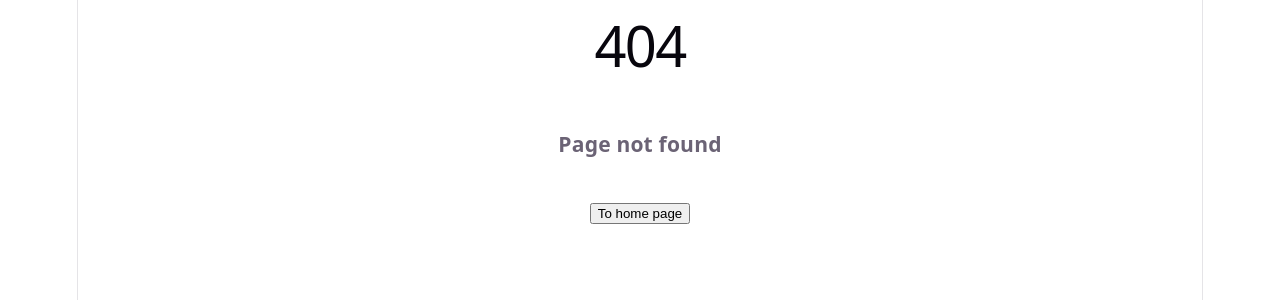
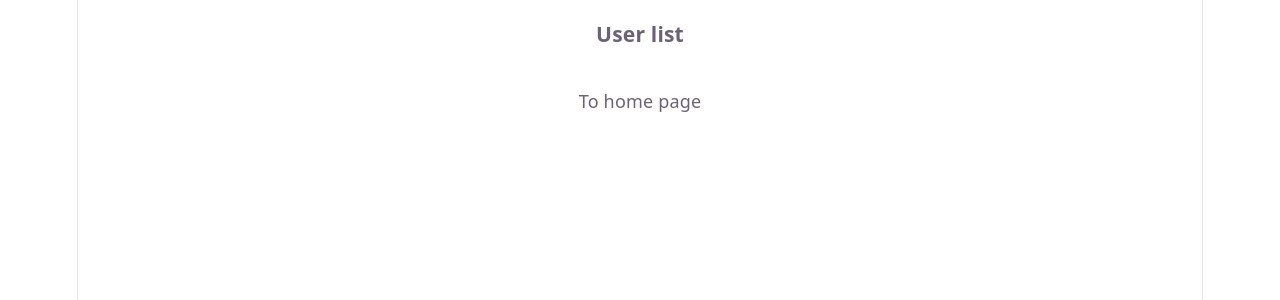
Before and after one commit to AndrewBubnov/clear-react-router, a React (Vite) app: page /user in a window 1280 px wide. Before the commit this address had no page. Shown: the top 300 px of the page. Built offline with nearby package versions, Linux system fonts and the light colour scheme.

Commit message:
Add UserList component

```diff
--- /dev/null
+++ b/src/components/UserList.tsx
@@ -0,0 +1,12 @@
+import { Link } from '../clear-router';
+
+export const UserList = () => {
+	return (
+		<div style={{ display: 'flex', flexDirection: 'column', gap: 20 }}>
+			<h3>User list</h3>
+			<Link to="/">
+				<span>To home page</span>
+			</Link>
+		</div>
+	);
+};
--- a/src/routes.ts
+++ b/src/routes.ts
@@ -4,6 +4,7 @@ import { User } from './components/User.tsx';
 import { NotFound } from './components/NotFound.tsx';
 import { Fallback } from './components/Fallback.tsx';
 import { ErrorComponent } from './components/ErrorComponent.tsx';
+import { UserList } from './components/UserList.tsx';
 
 export const routes = createRouter([
 	{
@@ -22,6 +23,7 @@ export const routes = createRouter([
 	},
 	{ path: '/about', element: () => import('./components/About.tsx') },
 	{ path: '/test', element: Test },
+	{ path: '/user', element: UserList },
 	{ path: '/user/:userId', element: User },
 	{
 		path: '/post/:postId',
```
